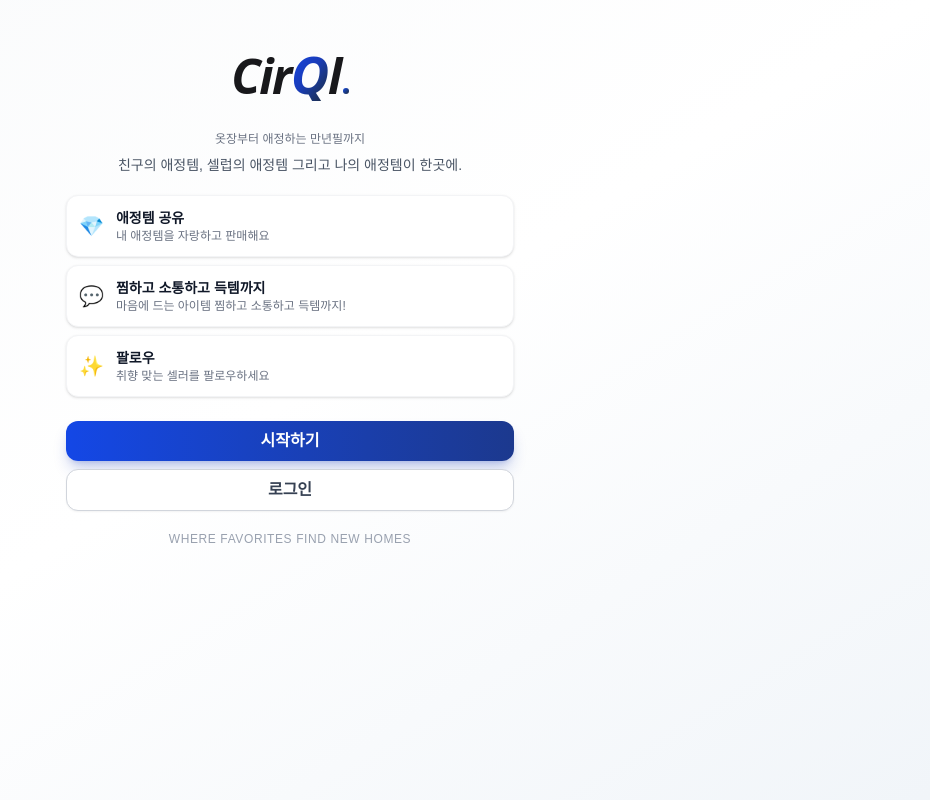
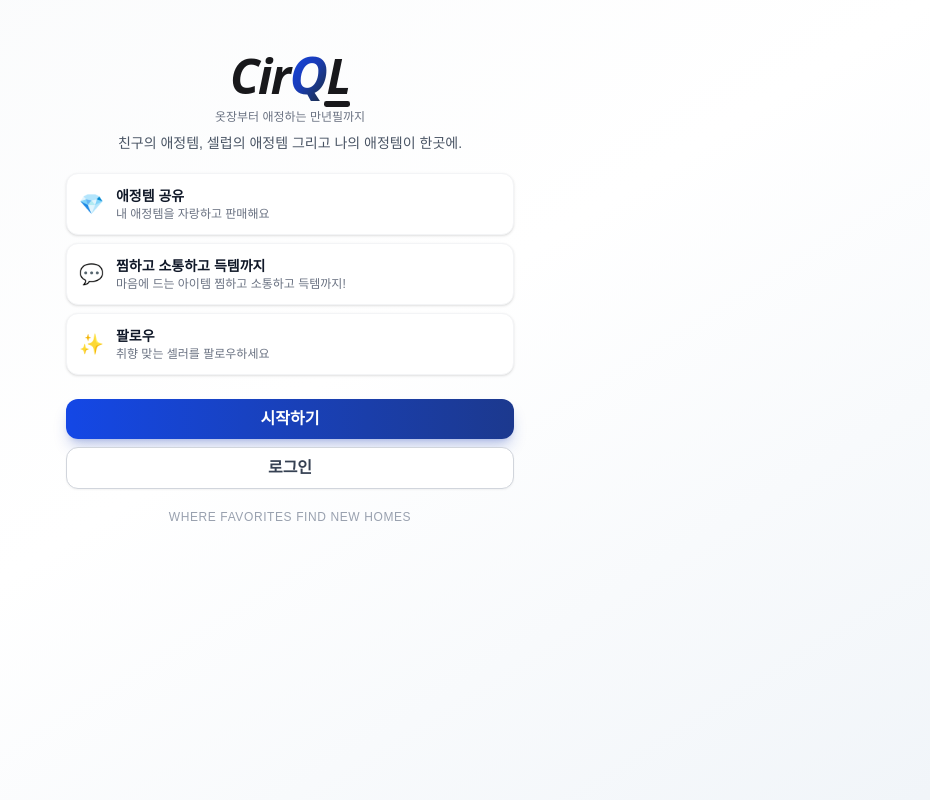
Before and after one commit to cmeetsp-jackie/oodly-app, a Next.js app: page / in a window 1280 px wide. Shown: the whole page, without its empty margins (350-1280 px from the left). Built offline with nearby package versions, Linux system fonts and the light colour scheme; no server answers.

Commit message:
Update logo to CirQL with extended L

```diff
--- a/src/components/cirql-logo.tsx
+++ b/src/components/cirql-logo.tsx
@@ -26,11 +26,25 @@ export function CirqlLogo({ size = 'md' }: { size?: 'sm' | 'md' | 'lg' }) {
       >
         Q
       </span>
-      <span className="text-zinc-900 lowercase">l</span>
       <span
-        className="w-1.5 h-1.5 rounded-full bg-gradient-to-br from-blue-700 to-slate-800 ml-0.5"
-        style={{ marginBottom: '0.6em' }}
-      />
+        className="text-zinc-900 relative"
+        style={{
+          fontWeight: 900,
+        }}
+      >
+        L
+        {/* Extended bottom of L */}
+        <span
+          className="absolute bg-zinc-900"
+          style={{
+            bottom: '-0.15em',
+            right: '0',
+            width: '0.55em',
+            height: '0.12em',
+            borderRadius: '0.05em',
+          }}
+        />
+      </span>
     </div>
   )
 }
```
